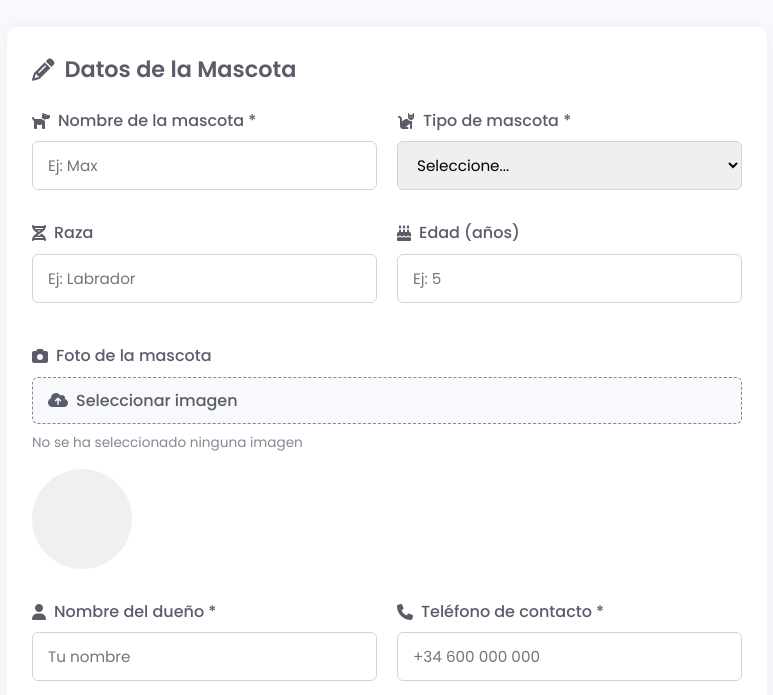
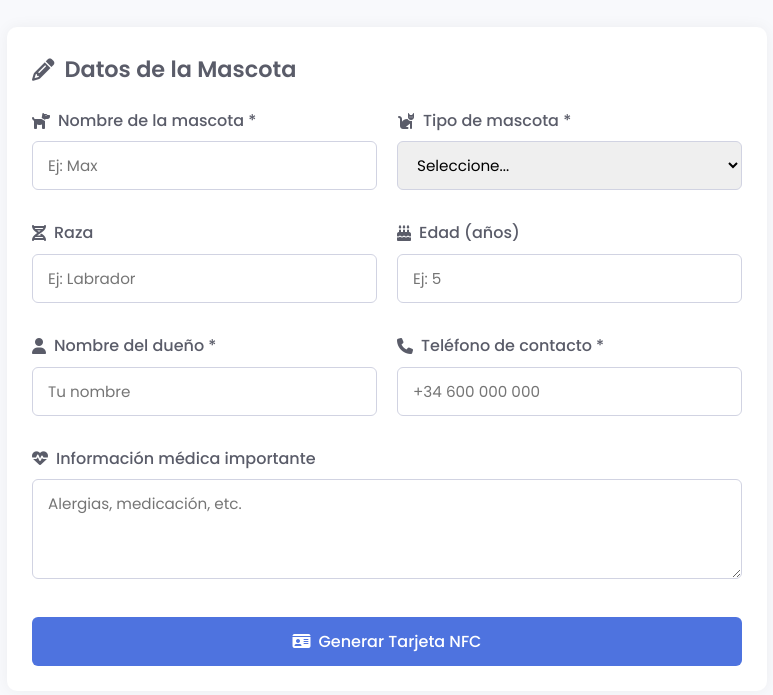
Before and after one commit to fenisonplay/infopet, a plain HTML site: page index.html in a window 1280 px wide. Shown: the part 105-800 px from the top of the page, without its empty margins (253-1026 px from the left). Drawn offline with Linux system fonts and the light colour scheme.

Commit message:
Update index.html

```diff
--- a/index.html
+++ b/index.html
@@ -53,7 +53,7 @@
                         </div>
                     </div>
 
-                    <div class="form-group photo-upload">
+                    <!-- <div class="form-group photo-upload">
                         <label><i class="fas fa-camera"></i> Foto de la mascota</label>
                         <div class="upload-container">
                             <input type="file" id="petPhoto" accept="image/*">
@@ -64,7 +64,7 @@
                         </div>
                         <div id="imagePreview" class="image-preview"></div>
                     </div>
-
+                    -->
                     <div class="form-row">
                         <div class="form-group">
                             <label for="ownerName"><i class="fas fa-user"></i> Nombre del dueño *</label>
```
